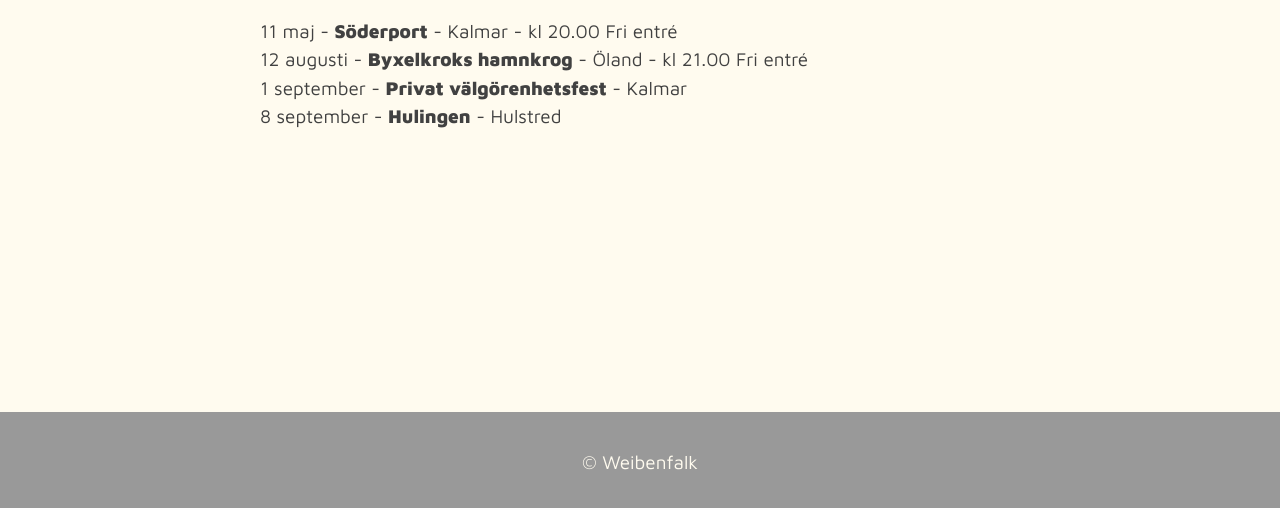
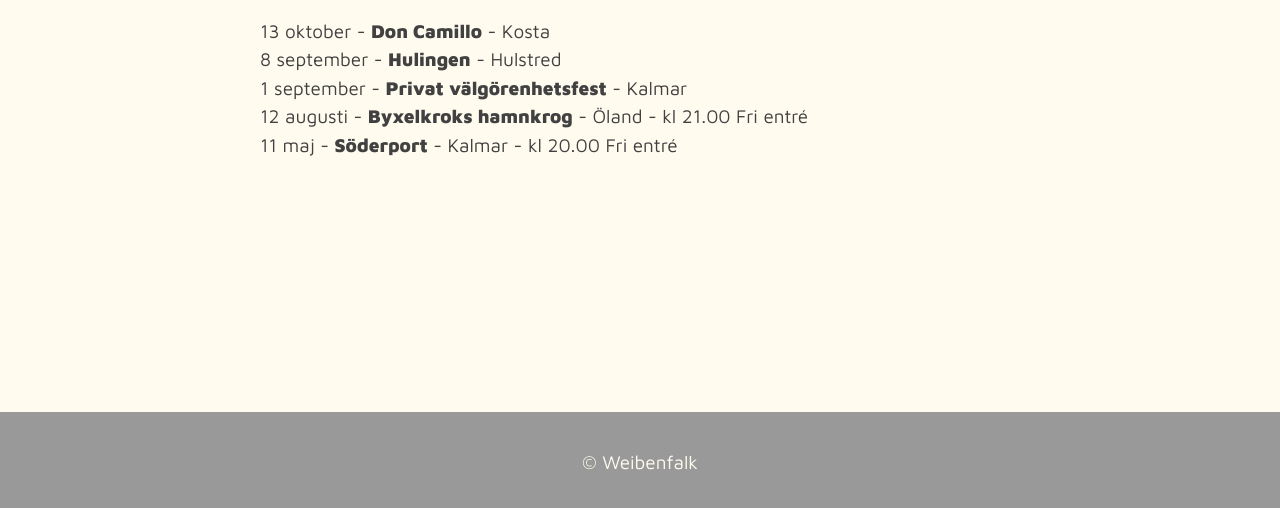
Before and after one commit to weibenfalk/weiben-homepage-2022, an Astro site: page /spelningar in a window 1280 px wide. Shown: the part 288-796 px from the top of the page. Built offline with nearby package versions, Linux system fonts and the light colour scheme; Astro itself is replaced by a stand-in of ours.

Commit message:
added kosta spelning

```diff
--- a/src/pages/spelningar.md
+++ b/src/pages/spelningar.md
@@ -5,10 +5,15 @@ title: Weibenfalk | Spelningar
 
 # Spelningar 2023
 
+13 oktober - **Don Camillo** - Kosta
+8 september - **Hulingen** - Hulstred
+1 september - **Privat välgörenhetsfest** - Kalmar
+12 augusti - **Byxelkroks hamnkrog** - Öland - kl 21.00 Fri entré
 11 maj - **Söderport** - Kalmar - kl 20.00 Fri entré
-12 augusti - **Byxelkroks hamnkrog** - Öland - kl 21.00 Fri entré
-1 september - **Privat välgörenhetsfest** - Kalmar
-8 september - **Hulingen** - Hulstred
+
+
+
+
 
 <style>
   a {
```
